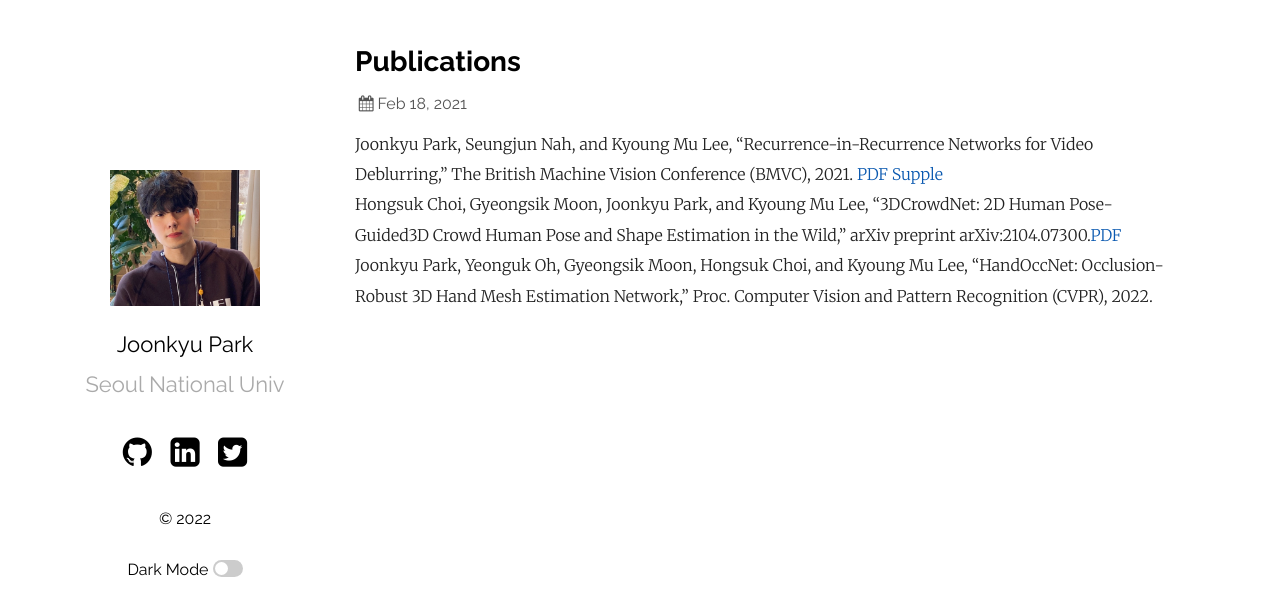
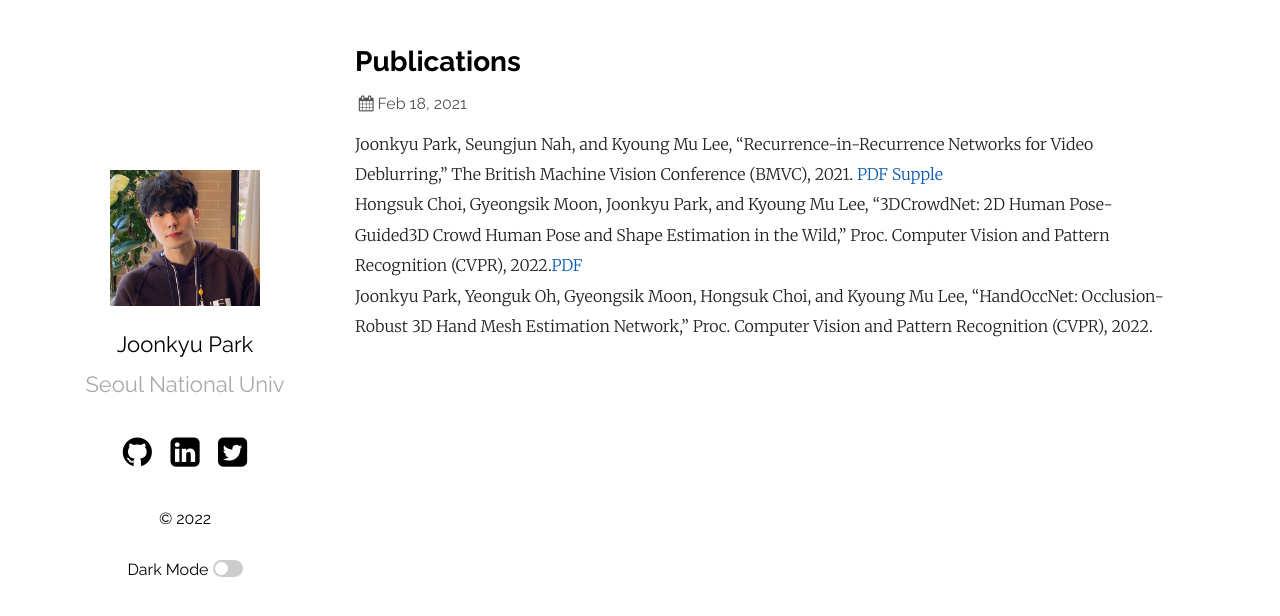
Before and after one commit to jkpark0825/jkpark0825_2.github.io, a Jekyll site: the page built from _posts/2021-10-18-welcome-to-jekyll.markdown, in a window 1280 px wide. Shown: the top 616 px of the page. Built offline with Jekyll 4.4.1, drawn with Linux system fonts in a browser that asks for light colours.

Commit message:
Update 2021-10-18-welcome-to-jekyll.markdown

```diff
--- a/_posts/2021-10-18-welcome-to-jekyll.markdown
+++ b/_posts/2021-10-18-welcome-to-jekyll.markdown
@@ -4,7 +4,7 @@ title:  "Publications"
 date:   2021-02-18 14:59:54 +0900
 ---
 Joonkyu Park, Seungjun Nah, and Kyoung Mu Lee, “Recurrence-in-Recurrence Networks for Video Deblurring,” The British Machine Vision Conference (BMVC), 2021. [PDF]({{https://github.com/jkpark0825/jkpark0825.github.io}}/papers/bmvc2021/0149.pdf) [Supple]({{https://github.com/jkpark0825/jkpark0825.github.io}}/papers/bmvc2021/0149supp.zip)\\
-Hongsuk Choi, Gyeongsik Moon, Joonkyu Park, and Kyoung Mu Lee, "3DCrowdNet: 2D Human Pose-Guided3D Crowd Human Pose and Shape Estimation in the Wild," arXiv preprint arXiv:2104.07300.[PDF]({{https://github.com/jkpark0825/jkpark0825.github.io}}/papers/arxiv/crowdperson.pdf)
+Hongsuk Choi, Gyeongsik Moon, Joonkyu Park, and Kyoung Mu Lee, "3DCrowdNet: 2D Human Pose-Guided3D Crowd Human Pose and Shape Estimation in the Wild," Proc. Computer Vision and Pattern Recognition (CVPR), 2022.[PDF]({{https://github.com/jkpark0825/jkpark0825.github.io}}/papers/arxiv/crowdperson.pdf)\\
 Joonkyu Park, Yeonguk Oh, Gyeongsik Moon, Hongsuk Choi, and Kyoung Mu Lee, “HandOccNet: Occlusion-Robust 3D Hand Mesh Estimation Network,” Proc. Computer Vision and Pattern Recognition (CVPR), 2022.
 
 [jekyll-docs]: http://jekyllrb.com/docs/home
```
